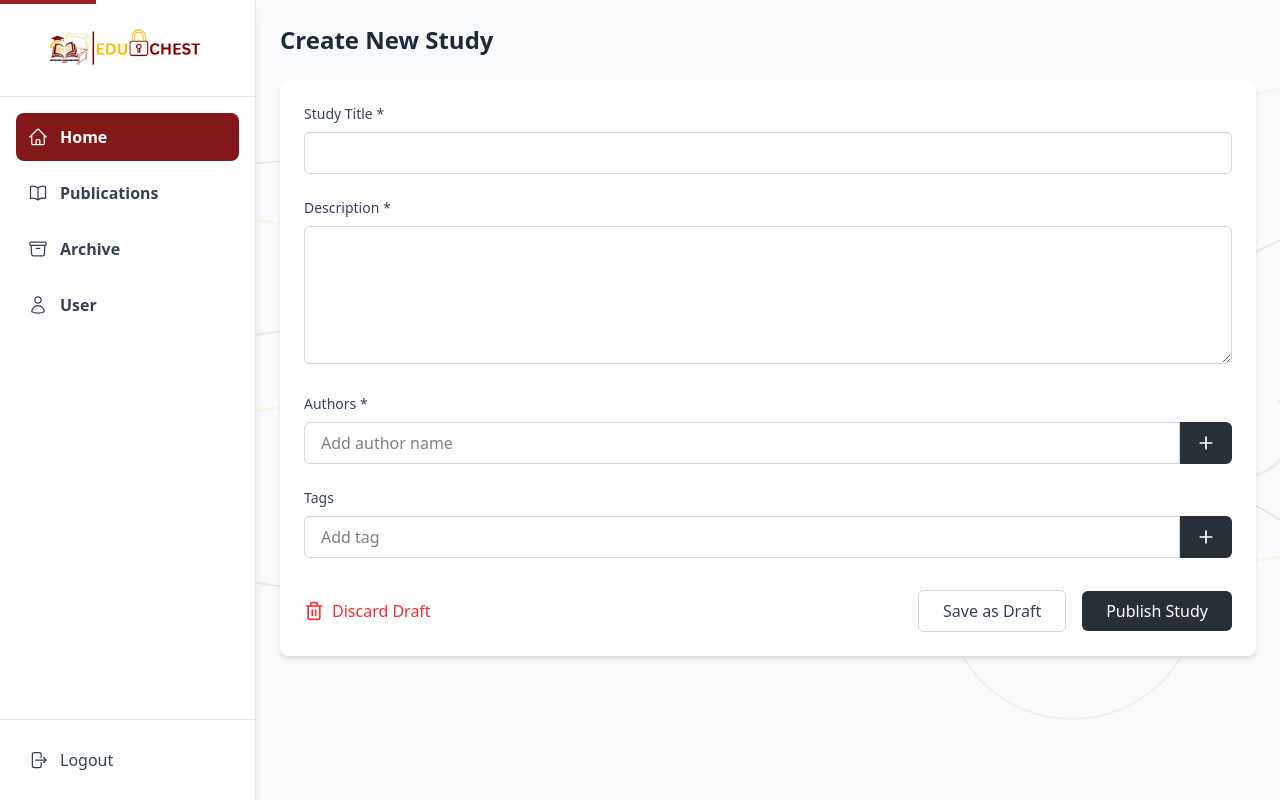
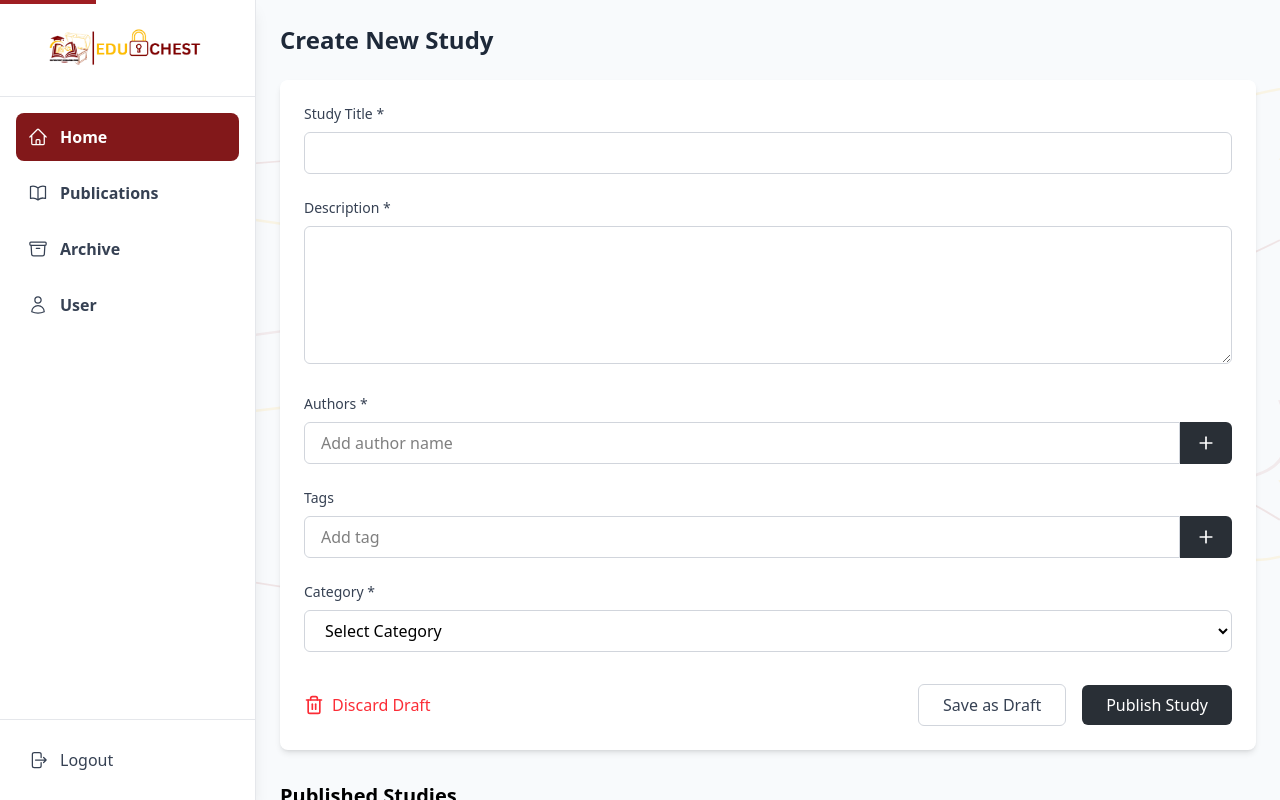
Before and after one commit to mihkuno/RESPOCU, a Next.js app: page /dashboard/publications in a window 1280 px wide. Built offline with nearby package versions, Linux system fonts and the light colour scheme.

Commit message:
ui: add category selection to study creation form and display published studies

```diff
--- a/src/app/dashboard/publications/page.tsx
+++ b/src/app/dashboard/publications/page.tsx
@@ -2,17 +2,41 @@
 
 import { useState } from 'react';
 import { FiTrash2, FiPlus, FiX } from 'react-icons/fi';
+import StudyCard from '@/app/dashboard/(components)/card';
+
+interface Author {
+  id: number;
+  name: string;
+  role: 'student' | 'faculty';
+}
+
+interface Study {
+  id: number;
+  title: string;
+  description: string;
+  type: string;
+  publishedDate: string;
+  authors: Author[];
+  publishedBy: Author;
+  tags: string[];
+  keywords: string[];
+  isArchived: boolean;
+  isBestPaper: boolean;
+  category: string; // Added category field
+}
 
 export default function CreateStudyPage() {
   const [study, setStudy] = useState({
     title: '',
     description: '',
     authors: [] as string[],
-    tags: [] as string[],
-    isDraft: true
+    tags: [],
+    isDraft: true,
+    category: '', // Added category to the state
   });
   const [newAuthor, setNewAuthor] = useState('');
   const [newTag, setNewTag] = useState('');
+  const [publishedStudies, setPublishedStudies] = useState<Study[]>([]); // State to store published studies
 
   const handleInputChange = (e: React.ChangeEvent<HTMLInputElement | HTMLTextAreaElement>) => {
     const { name, value } = e.target;
@@ -29,7 +53,7 @@ export default function CreateStudyPage() {
   const removeAuthor = (authorToRemove: string) => {
     setStudy(prev => ({
       ...prev,
-      authors: prev.authors.filter(author => author !== authorToRemove)
+      authors: prev.authors.filter(author => author !== authorToRemove),
     }));
   };
 
@@ -43,22 +67,47 @@ export default function CreateStudyPage() {
   const removeTag = (tagToRemove: string) => {
     setStudy(prev => ({
       ...prev,
-      tags: prev.tags.filter(tag => tag !== tagToRemove)
+      tags: prev.tags.filter(tag => tag !== tagToRemove),
     }));
   };
 
   const handleSubmit = (e: React.FormEvent) => {
     e.preventDefault();
-    // Here you would typically send the data to your backend
-    console.log('Submitting study:', study);
+    // Here you would typically send the data to your backend and get the new study with all properties
+    const newStudy: Study = {
+      id: Date.now(), // Generate a unique ID (replace with backend ID)
+      title: study.title,
+      description: study.description,
+      type: 'Research', // Replace with actual type
+      publishedDate: new Date().toISOString(),
+      authors: study.authors.map((authorName, index) => ({
+        id: index, // Replace with actual author IDs
+        name: authorName,
+        role: 'student', // Replace with actual role
+      })),
+      publishedBy: {
+        id: 1, // Replace with actual publisher ID
+        name: 'Faculty Member', // Replace with actual publisher name
+        role: 'faculty', // Replace with actual role
+      },
+      tags: study.tags,
+      keywords: [], // Replace with actual keywords
+      isArchived: false,
+      isBestPaper: false,
+      category: study.category, // Added category to the new study object
+    };
+
+    setPublishedStudies(prev => [...prev, newStudy]); // Add the new study to the list
     alert('Study submitted successfully!');
+
     // Reset form after submission
     setStudy({
       title: '',
       description: '',
       authors: [],
       tags: [],
-      isDraft: false
+      isDraft: false,
+      category: '', // Reset the category after submission
     });
   };
 
@@ -69,7 +118,8 @@ export default function CreateStudyPage() {
         description: '',
         authors: [],
         tags: [],
-        isDraft: true
+        isDraft: true,
+        category: '',
       });
     }
   };
@@ -191,6 +241,29 @@ export default function CreateStudyPage() {
           )}
         </div>
 
+        {/* Category */}
+        <div className="mb-6">
+          <label htmlFor="category" className="block text-sm font-medium text-gray-700 mb-2">
+            Category *
+          </label>
+          <select
+            id="category"
+            name="category"
+            value={study.category}
+            onChange={handleInputChange}
+            className="w-full px-4 py-2 border border-gray-300 rounded-md focus:outline-none focus:ring-2 focus:ring-[#292F36]"
+            required
+          >
+            <option value="">Select Category</option>
+            <option value="Education">Education</option>
+            <option value="Environment">Environment</option>
+            <option value="Technology">Technology</option>
+            <option value="Medicine">Health</option>
+            <option value="Sociology">Social</option>
+            <option value="History">History</option>
+          </select>
+        </div>
+
         {/* Form Actions */}
         <div className="flex justify-between items-center mt-8">
           <button
@@ -218,6 +291,23 @@ export default function CreateStudyPage() {
           </div>
         </div>
       </form>
+
+      {/* Display Published Studies */}
+      <div className="mt-8">
+        <h2 className="text-xl font-semibold mb-4">Published Studies</h2>
+        <div className="grid grid-cols-1 md:grid-cols-2 lg:grid-cols-3 gap-4">
+          {publishedStudies.map(study => (
+            <StudyCard
+              key={study.id}
+              study={study}
+              isBookmarked={false}
+              isAdmin={false}
+              isDashboard={false}
+              onToggleBookmark={() => {}}
+            />
+          ))}
+        </div>
+      </div>
     </div>
   );
 }
```
